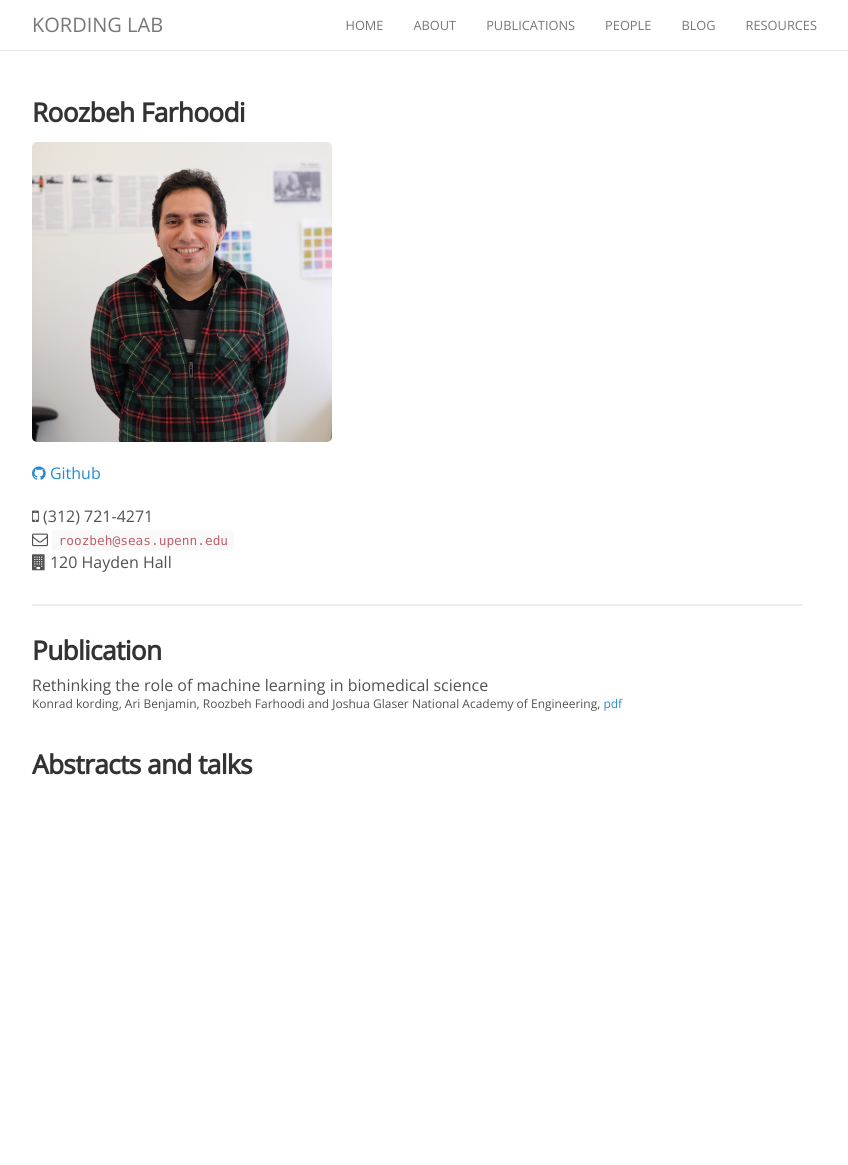
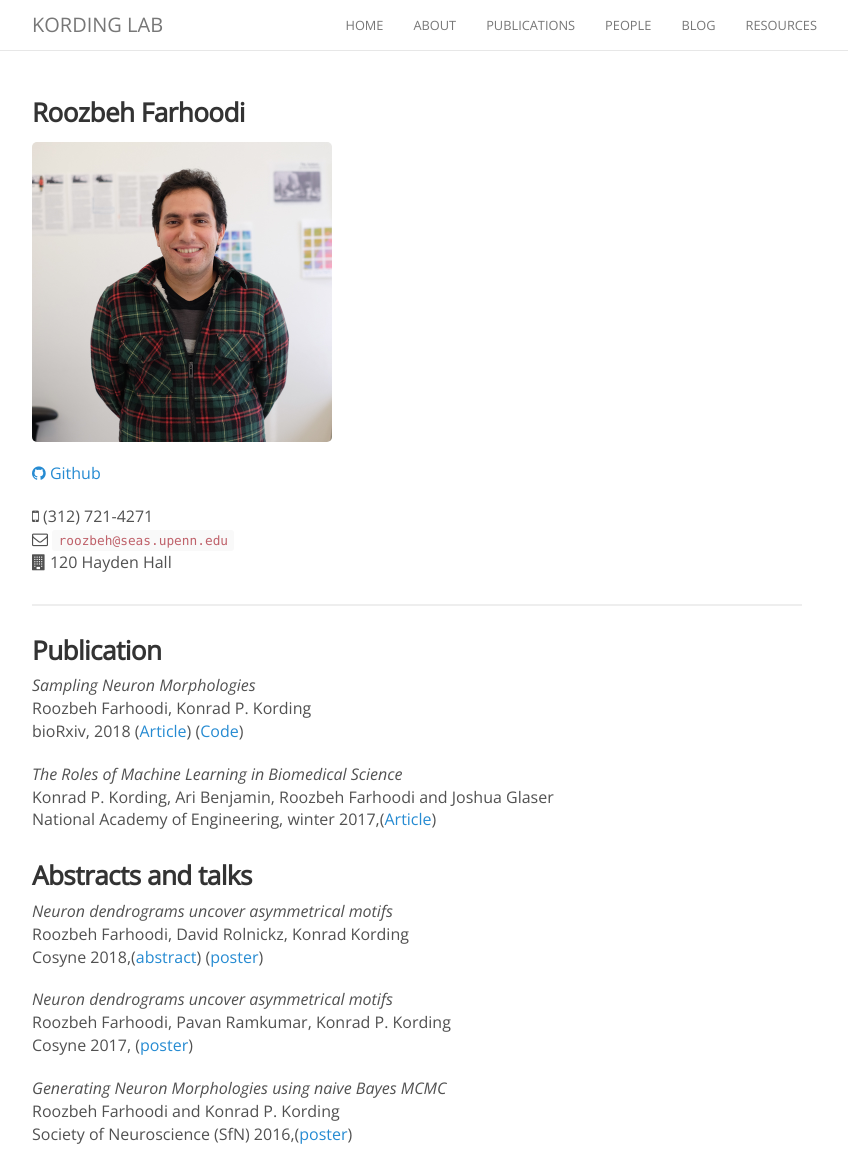
Before and after one commit to KordingLab/KordingLab.github.io, a Jekyll site: the page built from _people/roozbeh_farhoodi.md, in a window 1280 px wide and 1165 px high. Shown: the whole window, without its empty margins (223-1071 px from the left). Built offline with Jekyll 4.4.1, drawn with Linux system fonts in a browser that asks for light colours; nearby versions of some CDN libraries; comment, search, counter and statistics services are not loaded.

Commit message:
Update Roozbeh

```diff
--- a/_people/roozbeh_farhoodi.md
+++ b/_people/roozbeh_farhoodi.md
@@ -19,10 +19,24 @@ joined: 2015
 
 <hr>
 ### Publication
+_Sampling Neuron Morphologies_<br>
+Roozbeh Farhoodi, Konrad P. Kording<br>
+bioRxiv, 2018 ([Article](https://www.biorxiv.org/content/early/2018/01/15/248385)) ([Code](https://github.com/NeuronGenerator/MCMC))
 
-Rethinking the role of machine learning in biomedical science  <br>
-<sup>Konrad kording, Ari Benjamin, Roozbeh Farhoodi and Joshua Glaser </sup>
-<sup>National Academy of Engineering, [pdf](https://www.naefrontiers.org/File.aspx?id=185177)</sup>
+_The Roles of Machine Learning in Biomedical Science_<br>
+Konrad P. Kording, Ari Benjamin, Roozbeh Farhoodi and Joshua Glaser<br>
+National Academy of Engineering, winter 2017,([Article](https://www.nae.edu/Publications/Bridge/176887/176976.aspx))
 
 
 ### Abstracts and talks
+_Neuron dendrograms uncover asymmetrical motifs_<br>
+Roozbeh Farhoodi, David Rolnickz, Konrad Kording<br>
+Cosyne 2018,([abstract](https://www.dropbox.com/s/q2fws535xwo8t6a/cosyne-abstract-neuron.pdf?dl=0)) ([poster](https://www.dropbox.com/s/i25rzq886rzbgzf/SfN%20poster.pdf?dl=0))
+
+_Neuron dendrograms uncover asymmetrical motifs_<br>
+Roozbeh Farhoodi, Pavan Ramkumar, Konrad P. Kording<br>
+Cosyne 2017, ([poster](https://www.dropbox.com/s/5rvzlehf5q5hl8u/Deep%20learning.pdf?dl=0))
+
+_Generating Neuron Morphologies using naive Bayes MCMC_<br>
+Roozbeh Farhoodi and Konrad P. Kording<br>
+Society of Neuroscience (SfN) 2016,([poster](https://www.dropbox.com/s/fx4hymac3i4lwtz/MCMC%20morphology.pdf?dl=0))
```
